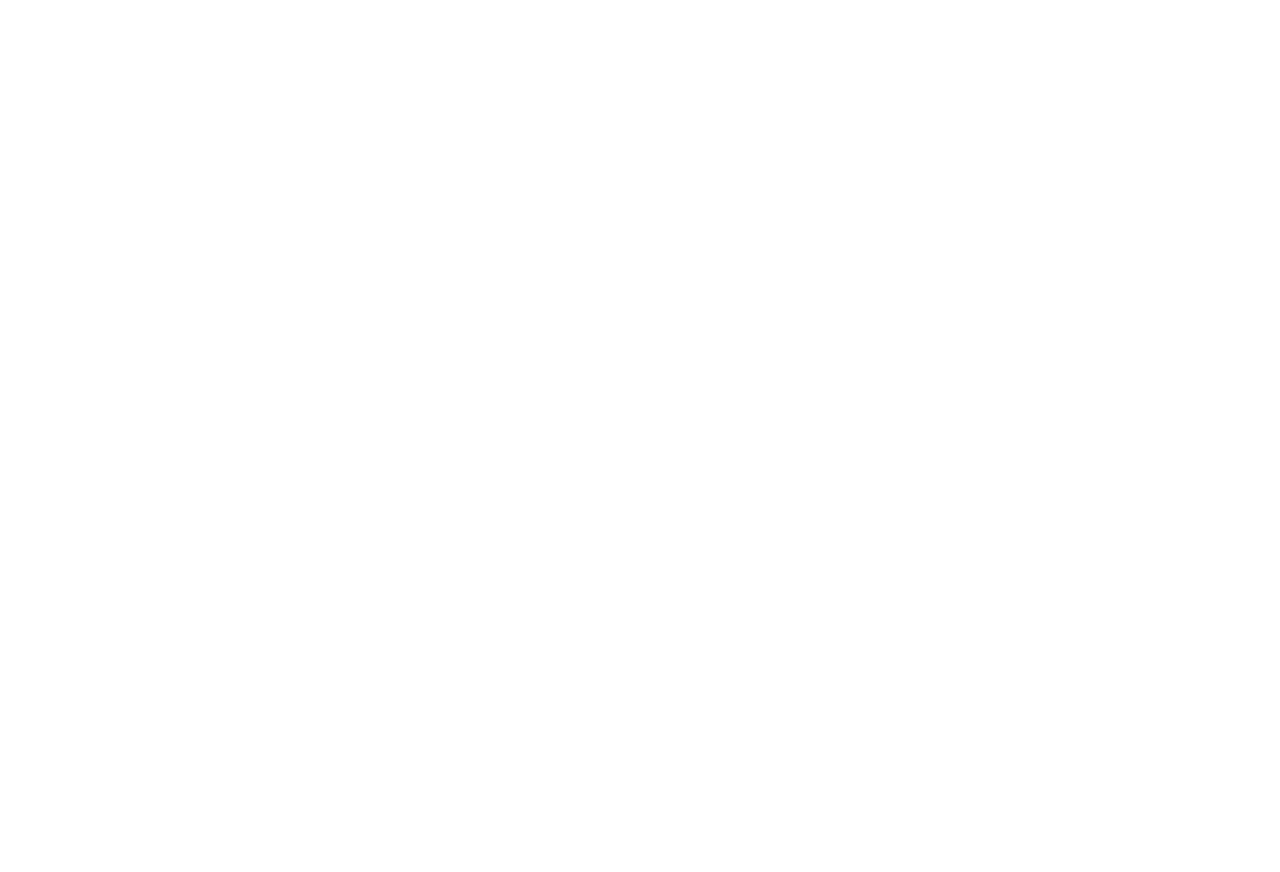
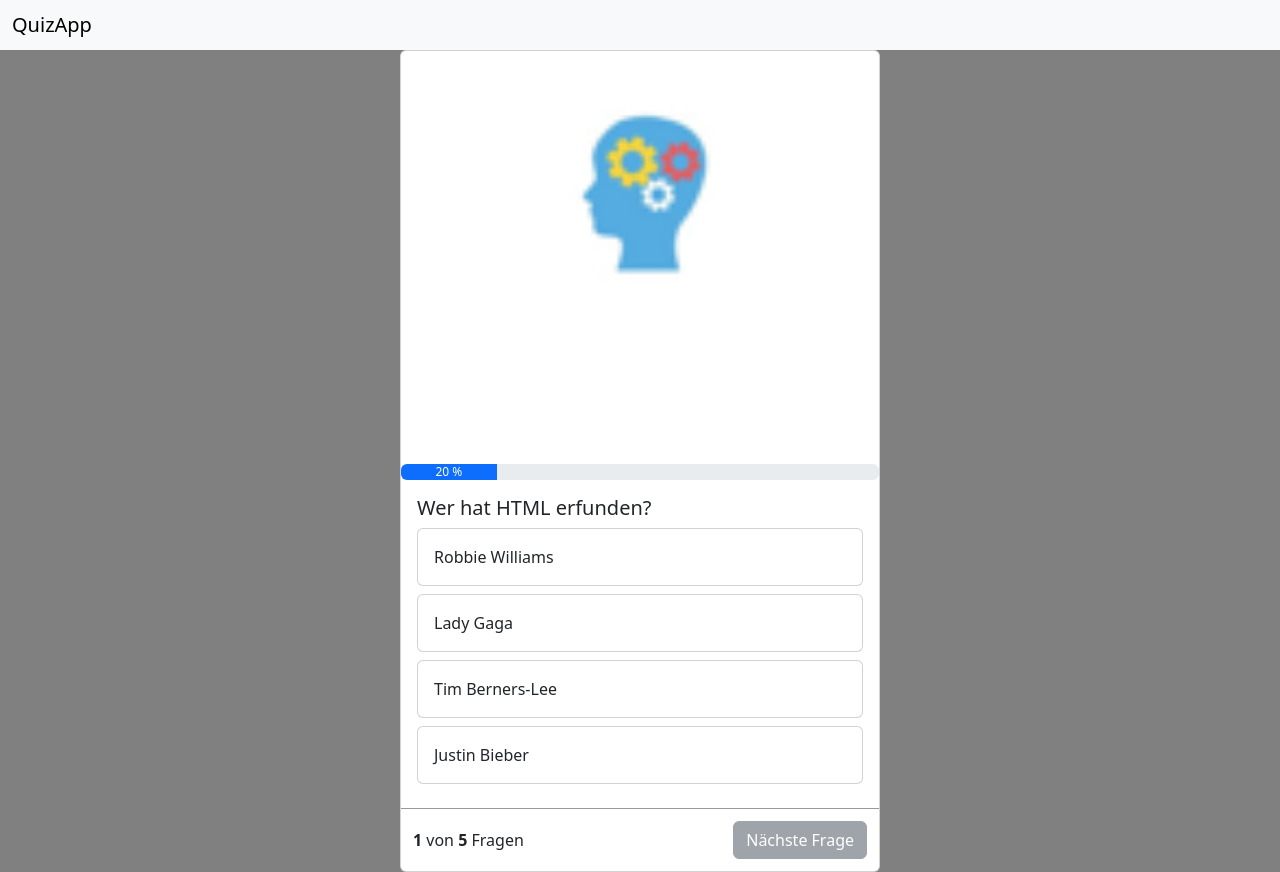
Before and after one commit to kaix6/QuizApp, a plain HTML site: page index.html in a window 1280 px wide. Before the commit the page ends 800 px from the top, so only its background shows below. Drawn offline with nearby package versions, Linux system fonts and the light colour scheme.

Commit message:
quizapp design and logic

```diff
--- a/index.html
+++ b/index.html
@@ -7,6 +7,90 @@
 
     <link rel="stylesheet" href="style.css" />
     <script src="script.js"></script>
+
+    <!--Bootstrap-file-->
+    <link
+      href="https://cdn.jsdelivr.net/npm/bootstrap@5.3.3/dist/css/bootstrap.min.css"
+      rel="stylesheet"
+      integrity="sha384-QWTKZyjpPEjISv5WaRU9OFeRpok6YctnYmDr5pNlyT2bRjXh0JMhjY6hW+ALEwIH"
+      crossorigin="anonymous"
+    />
+    <script
+      src="https://cdn.jsdelivr.net/npm/bootstrap@5.3.3/dist/js/bootstrap.bundle.min.js"
+      integrity="sha384-YvpcrYf0tY3lHB60NNkmXc5s9fDVZLESaAA55NDzOxhy9GkcIdslK1eN7N6jIeHz"
+      crossorigin="anonymous"
+    ></script>
   </head>
-  <body></body>
+  <body onload="init()">
+    <nav class="navbar bg-body-tertiary">
+      <div class="container-fluid">
+        <span class="navbar-brand mb-0 h1">QuizApp</span>
+      </div>
+    </nav>
+
+    <div class="container">
+      <div class="card quiz-card">
+        <img
+          id="pic-endscreen"
+          src="img/logo.png"
+          class="card-img-top"
+          alt="..."
+        />
+
+        <div
+          class="progress"
+          role="progressbar"
+          aria-label="Example with label"
+          aria-valuenow="25"
+          aria-valuemin="0"
+          aria-valuemax="100"
+        >
+          <div class="progress-bar" id="progressbar" style="width: 25%">25%</div>
+        </div>
+
+        <div class="card-body" id="endscreen" style="display: none">
+          <div class="endscreen-headline"><h1>Quiz beendet!</h1></div>
+          <div class="enscreen-img"><img src="img/trophy.png" alt="" /></div>
+          <div class="endscreen-text">
+            Du hast <b id="endscreen-right-questions">xxx</b> von
+            <b id="endscreen-questions">xxx</b> Fragen richtig beantwortet
+          </div>
+        </div>
+
+        <div class="card-body" id="question-screen">
+          <h5 class="card-title" id="questiontext">Frage</h5>
+
+          <div class="card quiz-card-answer mb-2" onclick="answer('answer_1')">
+            <div class="card-body" id="answer_1">Antwort</div>
+          </div>
+
+          <div class="card quiz-card-answer mb-2" onclick="answer('answer_2')">
+            <div class="card-body" id="answer_2">Antwort</div>
+          </div>
+
+          <div class="card quiz-card-answer mb-2" onclick="answer('answer_3')">
+            <div class="card-body" id="answer_3">Antwort</div>
+          </div>
+
+          <div class="card quiz-card-answer mb-2" onclick="answer('answer_4')">
+            <div class="card-body" id="answer_4">Antwort</div>
+          </div>
+        </div>
+
+        <div class="question-footer">
+          <span id="footer-endscreen"
+            ><b id="moment-question">1</b> von <b id="amount">5</b> Fragen</span
+          >
+          <button
+            onclick="nextQuestion()"
+            class="btn btn-secondary"
+            id="next-button"
+            disabled
+          >
+            Nächste Frage
+          </button>
+        </div>
+      </div>
+    </div>
+  </body>
 </html>
--- a/script.js
+++ b/script.js
@@ -0,0 +1,127 @@
+let questions = [
+  // JSON Array
+  {
+    question: "Wer hat HTML erfunden?",
+    answer_1: "Robbie Williams",
+    answer_2: "Lady Gaga",
+    answer_3: "Tim Berners-Lee",
+    answer_4: "Justin Bieber",
+    right_answer: 3,
+  },
+
+  {
+    question: "Was bedeutet die Abkürzung HTML?",
+    answer_1: "Hard Text Middle Length",
+    answer_2: "Hyper Text Markup Language",
+    answer_3: "Hyper Text My Language",
+    answer_4: "Hyper Text Middle Language",
+    right_answer: 2,
+  },
+
+  {
+    question: "Welches Tag-Symbol wird üblicherweise in HTMl-Code benutzt?",
+    answer_1: "< >",
+    answer_2: "[ ]",
+    answer_3: "{ }",
+    answer_4: "( )",
+    right_answer: 1,
+  },
+
+  {
+    question:
+      "In welches Tag wird gecodet, wenn es auf der Webseite zu sehen sein soll?",
+    answer_1: "html-Tag",
+    answer_2: "body-Tag",
+    answer_3: "script-Tag",
+    answer_4: "head-Tag",
+    right_answer: 2,
+  },
+
+  {
+    question: "Für was wird das Tag <br> benutzt?",
+    answer_1: "Text fett",
+    answer_2: "Text kursiv",
+    answer_3: "Text farbig",
+    answer_4: "Zeilenumbruch",
+    right_answer: 4,
+  },
+];
+
+let amountOfRightAnswers = 0; // counter für endscreen für richtige fragen
+let currentQuestion = 0;
+
+
+function init() {
+  let amounts = questions.length; // schaut, wie lange das Array questions ist
+  document.getElementById("amount").innerHTML = `${amounts}`; // fügt es in "amount" ein. gesamtanzahl unten
+
+  showQuestion();
+}
+
+function showQuestion() {
+  if (currentQuestion >= questions.length) {
+    // Show End Screen
+    document.getElementById('endscreen').style = ''; // zeigt den Endscreen an
+    document.getElementById('question-screen').style = 'display: none'; // zeigt den Endscreen an
+    document.getElementById('endscreen-questions').innerHTML =  questions.length; // zeigt die gesamtanzahl fragen in endscreen an
+    document.getElementById('endscreen-right-questions').innerHTML = amountOfRightAnswers; // zeigt die richtigen fragen an
+    document.getElementById('pic-endscreen').style = 'display: none'; // lässt anfangsbild verschwinden
+    document.getElementById('footer-endscreen').style = 'display: none'; // lässt x fragen von x fragen verschwinden
+  } else {
+    // Show Question
+
+    let percent = (currentQuestion +1)/ questions.length; // rechnet für die progressbar die prozente aus
+    percent = percent * 100;
+
+    document.getElementById('progressbar').innerHTML = `${percent} %`; // verändert den wert der progressbar
+    document.getElementById('progressbar').style.width = `${percent}%`; // passt das width an die prozente an
+
+    let question = questions[currentQuestion]; // schaut, welche Frage abgefragt wird. Hier: 0. Stelle.
+    document.getElementById("moment-question").innerHTML = currentQuestion + 1; // setzt unten die aktuelle Zahl ein
+    document.getElementById("questiontext").innerHTML = question["question"]; // Holt question aus dem Array question
+    document.getElementById("answer_1").innerHTML = question["answer_1"]; // holt answer_1 aus Array question
+    document.getElementById("answer_2").innerHTML = question["answer_2"];
+    document.getElementById("answer_3").innerHTML = question["answer_3"];
+    document.getElementById("answer_4").innerHTML = question["answer_4"];
+  }
+}
+
+function answer(selection) {
+  // setzt das angeklickte in selection ein
+  let question = questions[currentQuestion]; // schaut, welche Frage abgefragt wird. Hier: 0. Stelle.
+  let selectedQuestionNumber = selection.slice(-1); // holt die letzte stelle von selection. (answer_1) wäre dann die 1
+
+  let idOfRightAnswer = `answer_${question["right_answer"]}`; // setzt variable auf die richtige antwort.
+
+  if (selectedQuestionNumber == question["right_answer"]) {
+    // holt aus Array right_answer und vergleicht obs übereinstimmt
+    document.getElementById(selection).classList.add("answer-right"); // fügt klasse hinzu
+    amountOfRightAnswers++; // setzt counter +1 für den Endscreen
+  } else {
+    document.getElementById(selection).classList.add("answer-wrong"); // fügt klasse hinzu
+    document.getElementById(idOfRightAnswer).classList.add("answer-right"); // fügt klasse hinzu
+  }
+
+  document.getElementById("next-button").disabled = false; // macht Button wieder anklickbar, sobald eine Antwort ausgewählt wurde
+}
+
+function nextQuestion() {
+  currentQuestion++; // erhöht die Variable um 1
+
+  document.getElementById("next-button").disabled = true; // macht Button nicht anklickbar
+
+  resetClasses();
+  showQuestion();
+}
+
+function resetClasses() {
+  // resettet die klassen
+  document.getElementById("answer_1").classList.remove("answer-wrong");
+  document.getElementById("answer_1").classList.remove("answer-right");
+  document.getElementById("answer_2").classList.remove("answer-wrong");
+  document.getElementById("answer_2").classList.remove("answer-right");
+  document.getElementById("answer_3").classList.remove("answer-wrong");
+  document.getElementById("answer_3").classList.remove("answer-right");
+  document.getElementById("answer_4").classList.remove("answer-wrong");
+  document.getElementById("answer_4").classList.remove("answer-right");
+}
--- a/style.css
+++ b/style.css
@@ -0,0 +1,51 @@
+body {
+  background-color: grey !important;
+}
+
+.container {
+  display: flex;
+  justify-content: center;
+  align-items: center;
+  background-color: grey !important;
+  min-height: 100vh;
+}
+
+.question-footer {
+  display: flex;
+  padding: 12px 12px;
+  justify-content: space-between;
+  align-items: center;
+  border-top: 1px solid rgba(0, 0, 0, 0.4);
+}
+
+.quiz-card {
+  width: 30rem;
+}
+
+.quiz-card-answer:hover {
+  cursor: pointer;
+  background-color: rgba(0, 0, 0, 0.05);
+}
+
+.answer-wrong {
+  background-color: red;
+  color: white;
+}
+
+.answer-right {
+  background-color: green;
+}
+
+.endscreen-headline {
+    text-align: center;
+}
+
+.enscreen-img {
+    width: 100%;
+    display: flex;
+    justify-content: center;
+}
+
+.endscreen-text {
+    text-align: center;
+}
```
Also changed, not shown: img/brain result.png (added), img/brainbg.jpg (added), img/logo.png (added), img/trophy.png (added), img/tropy.png (added), 2 other files.
